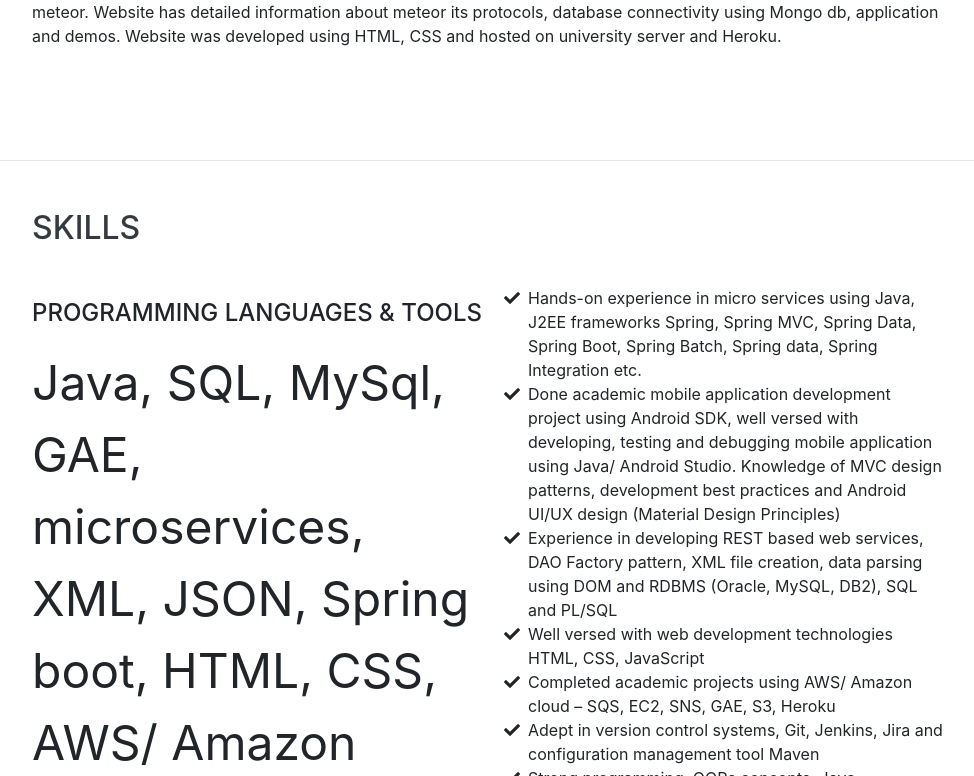
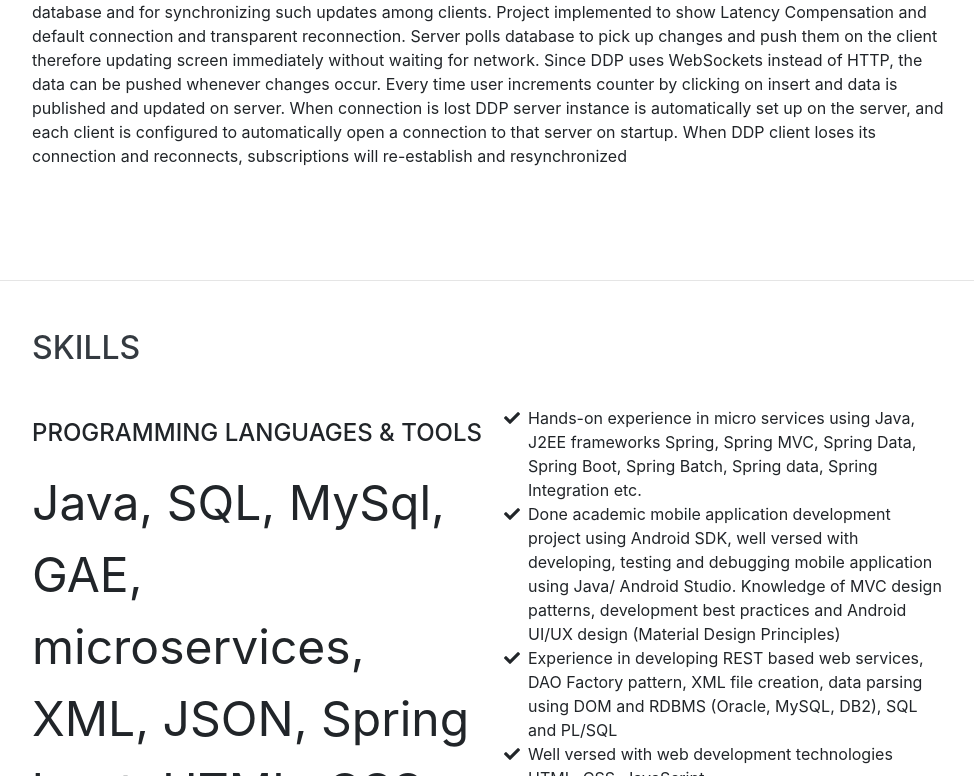
Before and after one commit to tanejasomi/Portfolio, a website with bundled scripts: page index.html in a window 1280 px wide. Shown: the part 4093-4869 px from the top of the page, without its empty margins (288-1262 px from the left). Built offline with nearby package versions, Linux system fonts and the light colour scheme; a web font is replaced by a local one.

Commit message:
Update index.html

```diff
--- a/index.html
+++ b/index.html
@@ -227,8 +227,8 @@
                 <i class="fab fa-youtube"></i>
               </a>
             </div>
-            <p>Website development group project undertaken as a part of academic curriculum to present tutorials for technology meteor. Website has detailed information about meteor its protocols, database connectivity using Mongo db, application and demos. Website was developed using HTML, CSS and hosted on university server and Heroku.</p>
-          </div>
+            <p>Distributed Data Protocol is Client-Server Protocol based on WebSockets for queuing and updating a Server-Side database and for synchronizing such updates among clients. Project implemented to show Latency Compensation and default connection and transparent reconnection. Server polls database to pick up changes and push them on the client therefore updating screen immediately without waiting for network. Since DDP uses WebSockets instead of HTTP, the data can be pushed whenever changes occur. Every time user increments counter by clicking on insert and data is published and updated on server. When connection is lost DDP server instance is automatically set up on the server, and each client is configured to automatically open a connection to that server on startup. When DDP client loses its connection and reconnects, subscriptions will re-establish and resynchronized</p>
+            </div>
         </div>
     </div>
 
```
